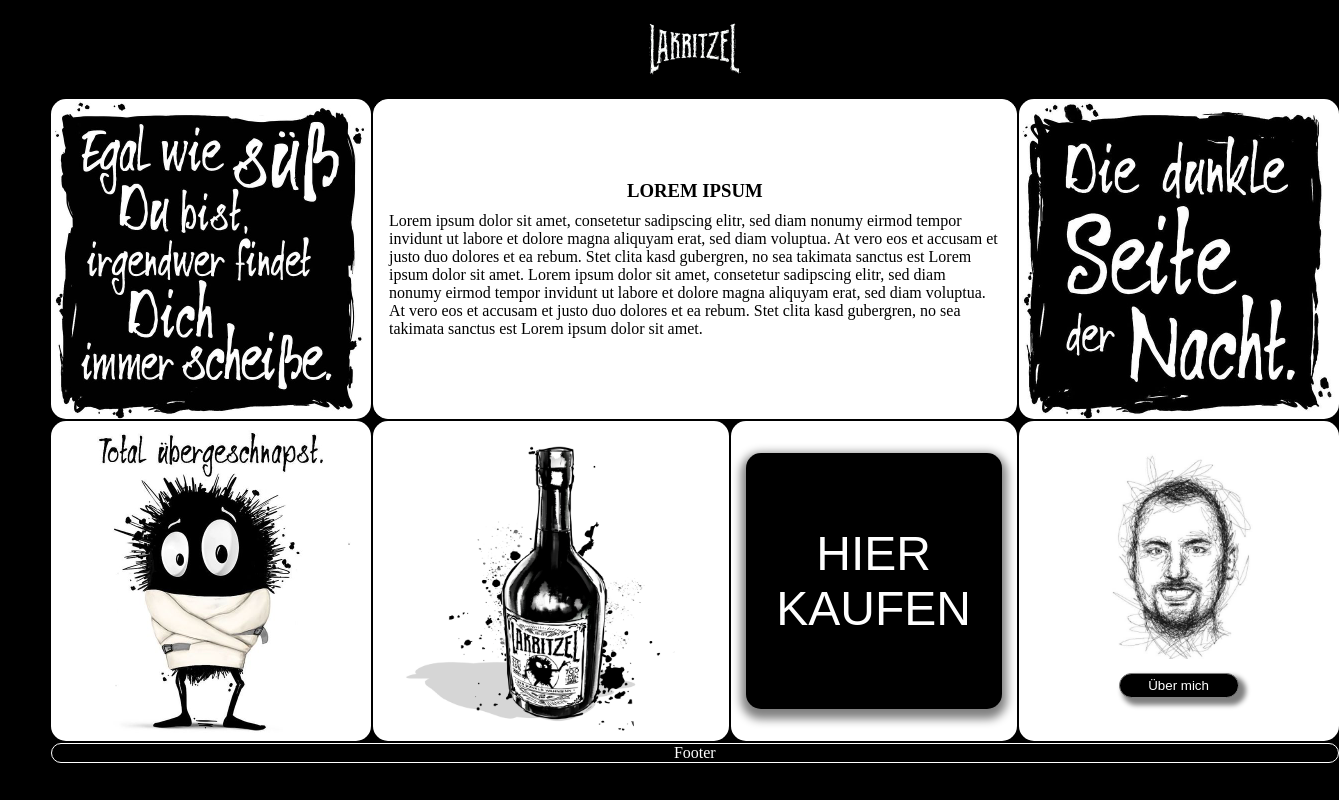
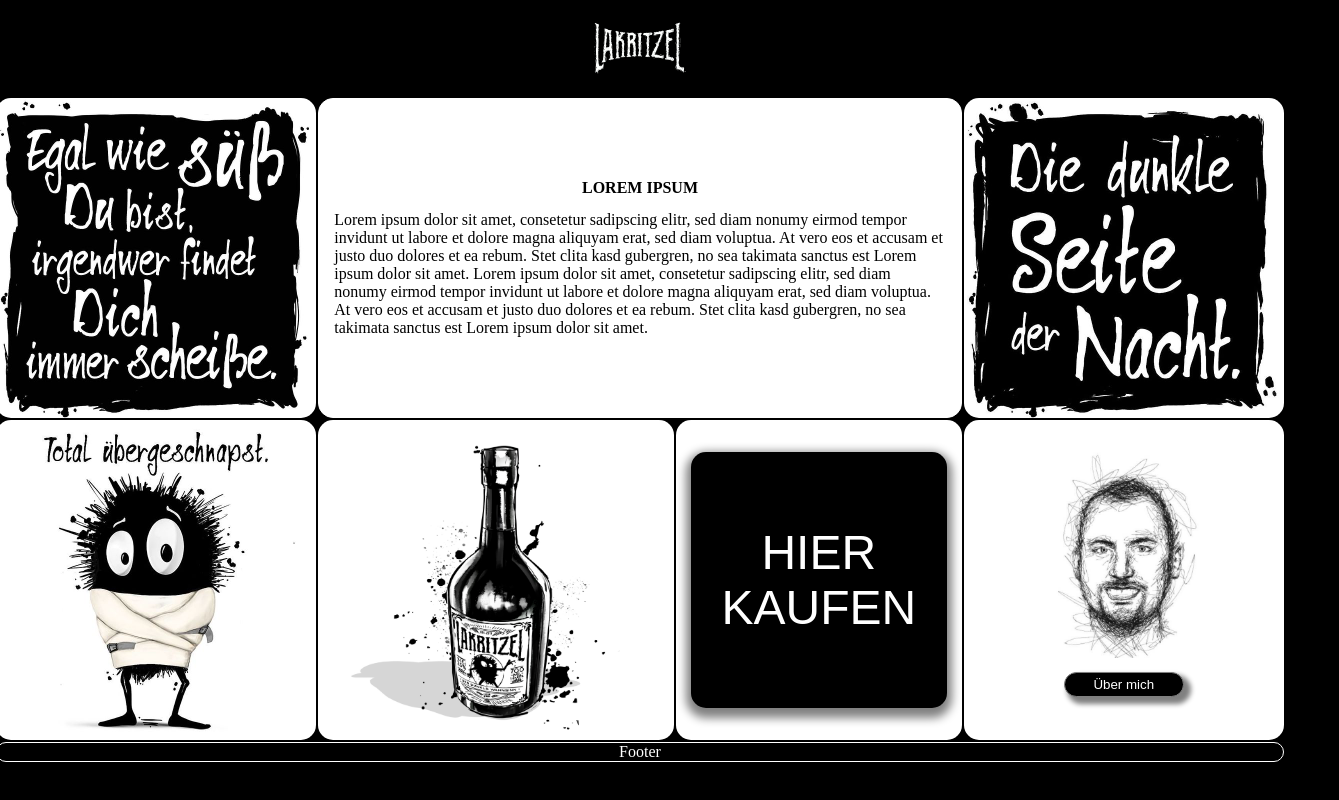
Before and after one commit to falkkreimeier/lakritzel-homepage, a React (Create React App) app: page / in a window 1280 px wide. Shown: the whole page, 1339 px wide, since content can reach past the window. Built offline with nearby package versions, Linux system fonts and the light colour scheme.

Commit message:
add flip Carts

```diff
--- a/src/components/App.js
+++ b/src/components/App.js
@@ -1,4 +1,4 @@
-import styled from "styled-components";
+import styled, { css } from "styled-components";
 import Header from "./Header";
 import Footer from "./Footer";
 import Shop from "./Lakritzel2";
@@ -11,7 +11,9 @@ import Portfolio from "./Portfolio";
 
 function App() {
   return (
-    <Wrapper>
+    <div>
+      <FlipCard>
+        <FlipCardFront>
           <Header />
           <Lakritzel />
           <Reception />
@@ -21,14 +23,37 @@ function App() {
           <Shop />
           <Portfolio />
           <Footer />
-    </Wrapper>
+        </FlipCardFront>
+
+        <FlipCardBack>
+          <Header />
+          <Footer />
+        </FlipCardBack>
+      </FlipCard>
+    </div>
   );
 }
 
-const Wrapper = styled.section`
-  max-width: 1000px;
-  margin: 0px 50px 0px 50px;
-  border: 1px solid black;
+const FlipCard = styled.section`
+  display: flex;
+  justify-content: center;
+  perspective: 1000px;
+  padding: 0px;
+  transition: transform 1s;
+  transform-style: preserve-3d;
+  position: relative;
+
+  ${({ showDetails }) =>
+    showDetails &&
+    css`
+      transform: rotateY(180deg);
+    `}
+`;
+
+const FlipCardFront = styled.section`
+  margin: 0px 80px 0px 80px;
+  backface-visibility: hidden;
+  position: absolute;
   border-radius: 25px;
   display: grid;
   grid-template-areas:
@@ -38,11 +63,8 @@ const Wrapper = styled.section`
     "footer footer footer footer";
   grid-gap: 2px;
   @media only screen and (max-width: 800px) {
-    max-width: 375px;
+    /* max-width: 375px; */
     grid-gap: 6px;
-    justify-content: center;
-    align-items: center;
-    margin: 0 auto;
     grid-template-areas:
       "header"
       "lakritzel2"
@@ -57,4 +79,45 @@ const Wrapper = styled.section`
   }
 `;
 
+// const FlipCardBack = styled.div`
+//   align-items: center;
+//   position: absolute;
+//   width: 100%;
+//   height: 100%;
+//   backface-visibility: hidden;
+//   font-size: 1rem;
+//   color: black;
+//   transform: rotateY(180deg);
+//   background-color: rgb(5, 150, 135);
+//   border-radius: 20px;
+// `;
+
+const FlipCardBack = styled.section`
+  /* align-items: center;
+  position: absolute; */
+  backface-visibility: hidden;
+  transform: rotateY(180deg);
+  /* max-width: 1000px;
+  margin: 0px 50px 0px 50px; */
+  border: 1px solid black;
+  border-radius: 25px;
+  display: grid;
+  grid-template-areas:
+    "header header"
+    "formular lakritzel2"
+    "footer footer";
+  grid-gap: 2px;
+  @media only screen and (max-width: 800px) {
+    max-width: 375px;
+    grid-gap: 6px;
+    justify-content: center;
+    align-items: center;
+    margin: 0 auto;
+    grid-template-areas:
+      "header"
+      "Footer";
+    margin: 0 auto;
+  }
+`;
+
 export default App;
```
Lines whose indentation alone changed are shown as unchanged.
